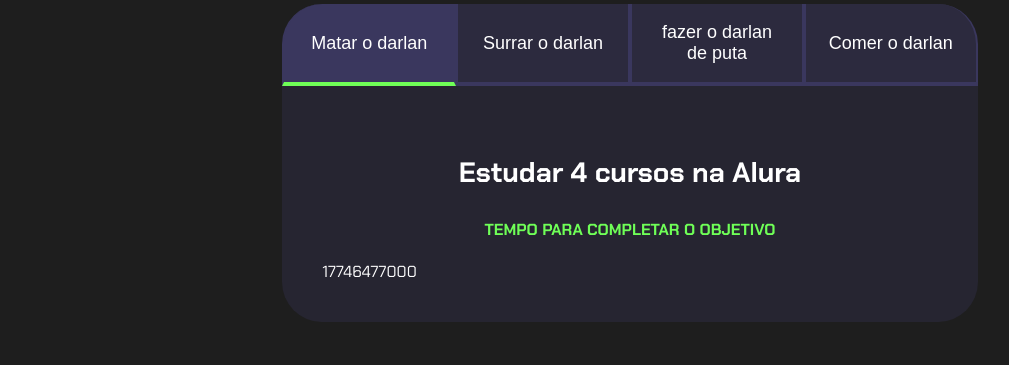
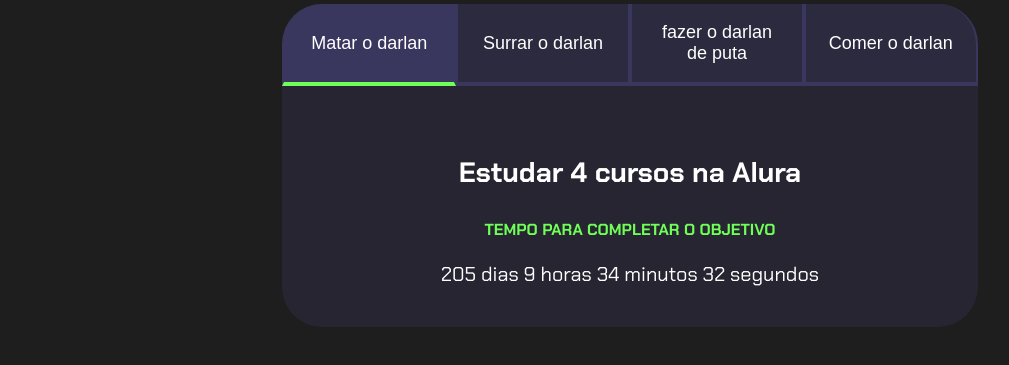
Before and after one commit to Antonynatanael/projeto, a plain HTML site: page index.html in a window 1280 px wide. Shown: the part 99-464 px from the top of the page, without its empty margins (10-1019 px from the left). Drawn offline with Linux system fonts and the light colour scheme.

Commit message:
Add files via upload

```diff
--- a/main.js
+++ b/main.js
@@ -16,6 +16,40 @@ for(let i=0;i <botoes.length;i++){
 }
 const contadores = document.querySelectorAll(".contador");
 const tempoObjetivo1 = new Date("2024-10-05T00:00:00");
-let tempoAtual = new Date();
+const tempoObjetivo2 = new Date("2023-12-05T00:00:00");
+const tempoObjetivo3 = new Date("2023-12-30T00:00:00");
+const tempoObjetivo4 = new Date("2024-02-01T00:00:00");
 
-contadores[0].textContent = tempoObjetivo1 - tempoAtual;
+const tempos = [tempoObjetivo1,tempoObjetivo2,tempoObjetivo3,tempoObjetivo4];
+
+
+function calculaTempo(tempoObjetivo) {
+    let tempoAtual = new Date();
+    let tempoFinal = tempoObjetivo - tempoAtual;
+    let segundos = Math.floor(tempoFinal / 1000);
+    let minutos = Math.floor(segundos / 60);
+    let horas = Math.floor(minutos / 60);
+    let dias = Math.floor(horas / 24);
+
+    segundos %= 60;
+    minutos %= 60;
+    horas %= 24;
+    if (tempoFinal > 0){
+        return dias + " dias " + horas + " horas " + minutos + " minutos " + segundos + " segundos";
+    } else {
+        return "Prazo Finalizado";
+    }
+}
+
+function atualizaCronometro(){
+    for (let i=0; i<contadores.length;i++){
+        contadores[i].textContent = calculaTempo(tempos[i]);
+    }
+}
+
+function comecaCronometro(){
+    atualizaCronometro();
+    setInterval(atualizaCronometro,1000);
+}
+
+comecaCronometro();
--- a/style.css
+++ b/style.css
@@ -80,6 +80,11 @@ body {
     text-transform: uppercase;
 }
 
+.contador{
+    font-size: 20px;
+    text-align: center;
+}
+
 @media screen and (min-width: 768px) {
     .botoes {
         display: flex;
```
